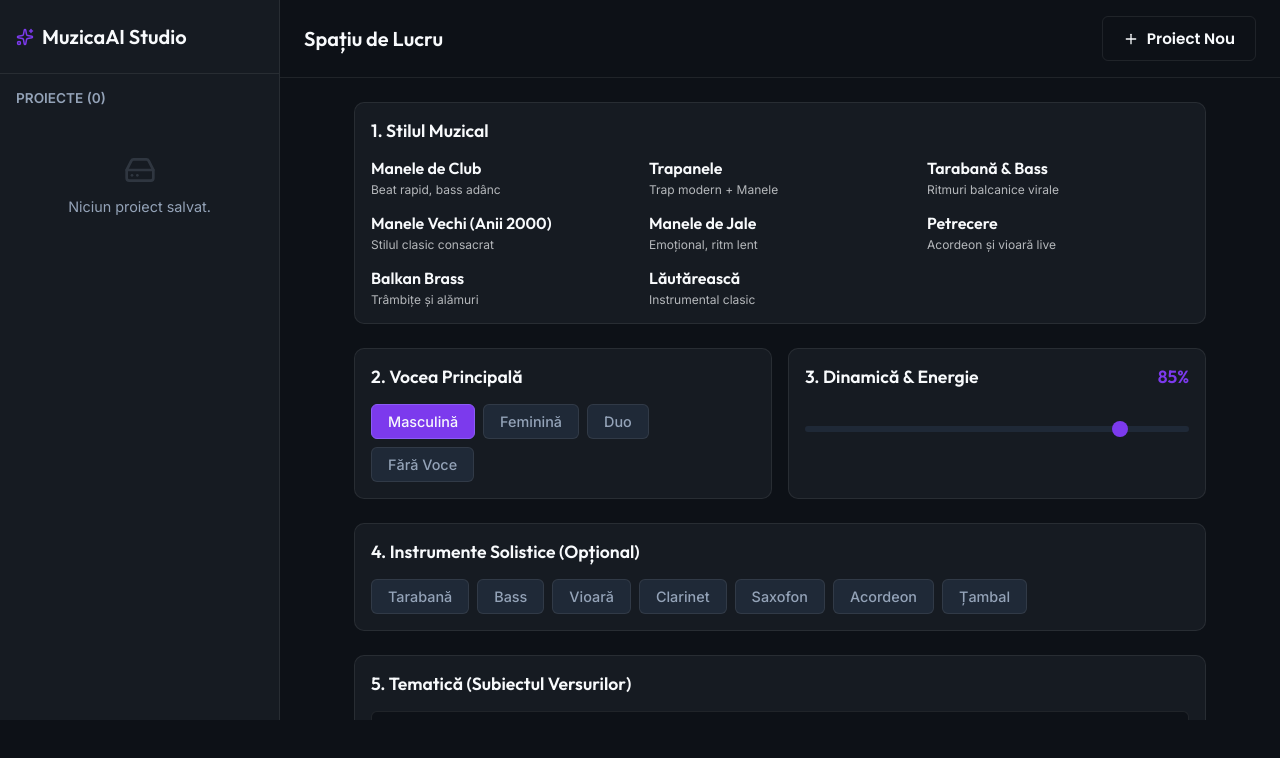
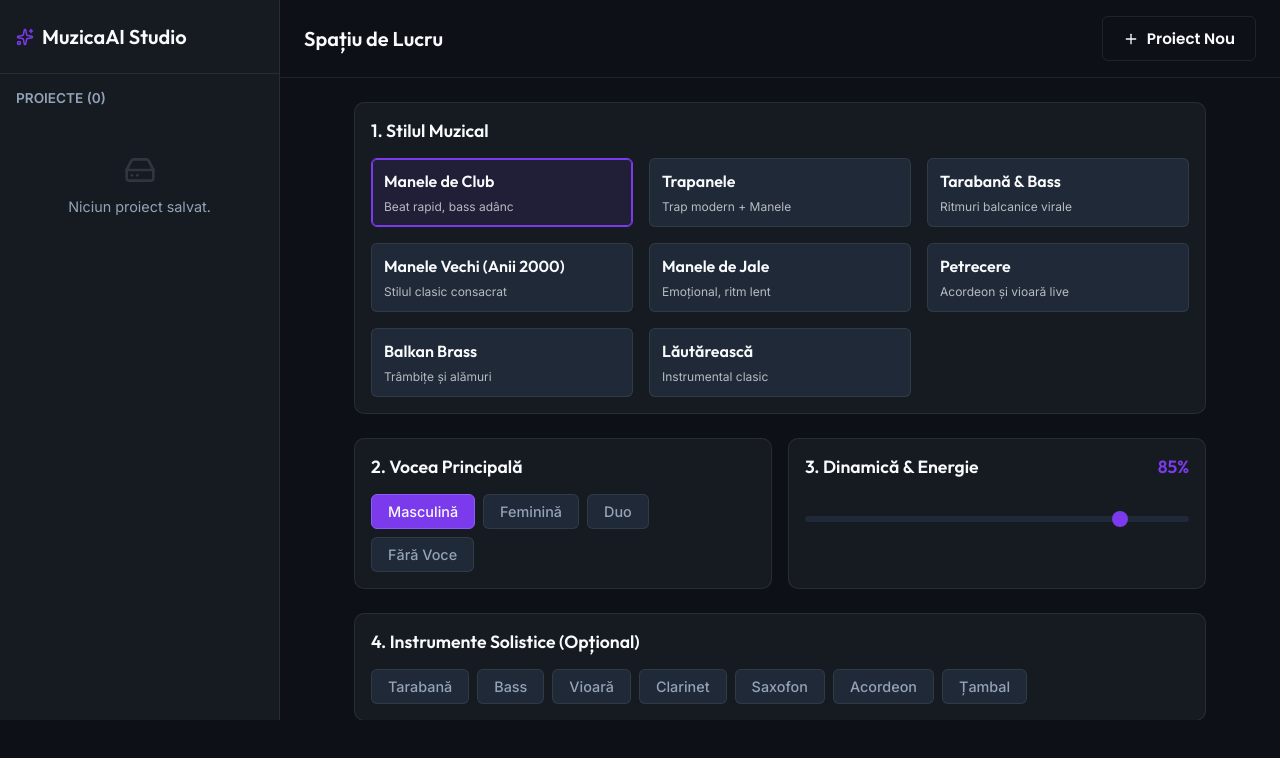
Before and after one commit to VHPlan/MUZICA, a React (Vite) app: page / in a window 1280 px wide. Shown: the top 758 px of the page. Built offline with nearby package versions, Linux system fonts and the light colour scheme.

Commit message:
fix: restore missing genre-card css classes preventing selection UI

```diff
--- a/src/App.css
+++ b/src/App.css
@@ -169,6 +169,30 @@
   border-color: var(--hover);
 }
 
+/* Genre Cards */
+.genre-card {
+  background: var(--bg-card);
+  border: 1px solid var(--border-light);
+  border-radius: var(--radius-sm);
+  padding: 12px;
+  cursor: pointer;
+  transition: all 0.2s ease;
+  display: flex;
+  flex-direction: column;
+  gap: 4px;
+}
+
+.genre-card:hover {
+  background: var(--bg-card-hover);
+  border-color: rgba(255,255,255,0.2);
+}
+
+.genre-card.active {
+  background: rgba(124, 58, 237, 0.1);
+  border-color: var(--primary);
+  box-shadow: inset 0 0 0 1px var(--primary);
+}
+
 /* Sliders */
 input[type="range"] {
   -webkit-appearance: none;
```
